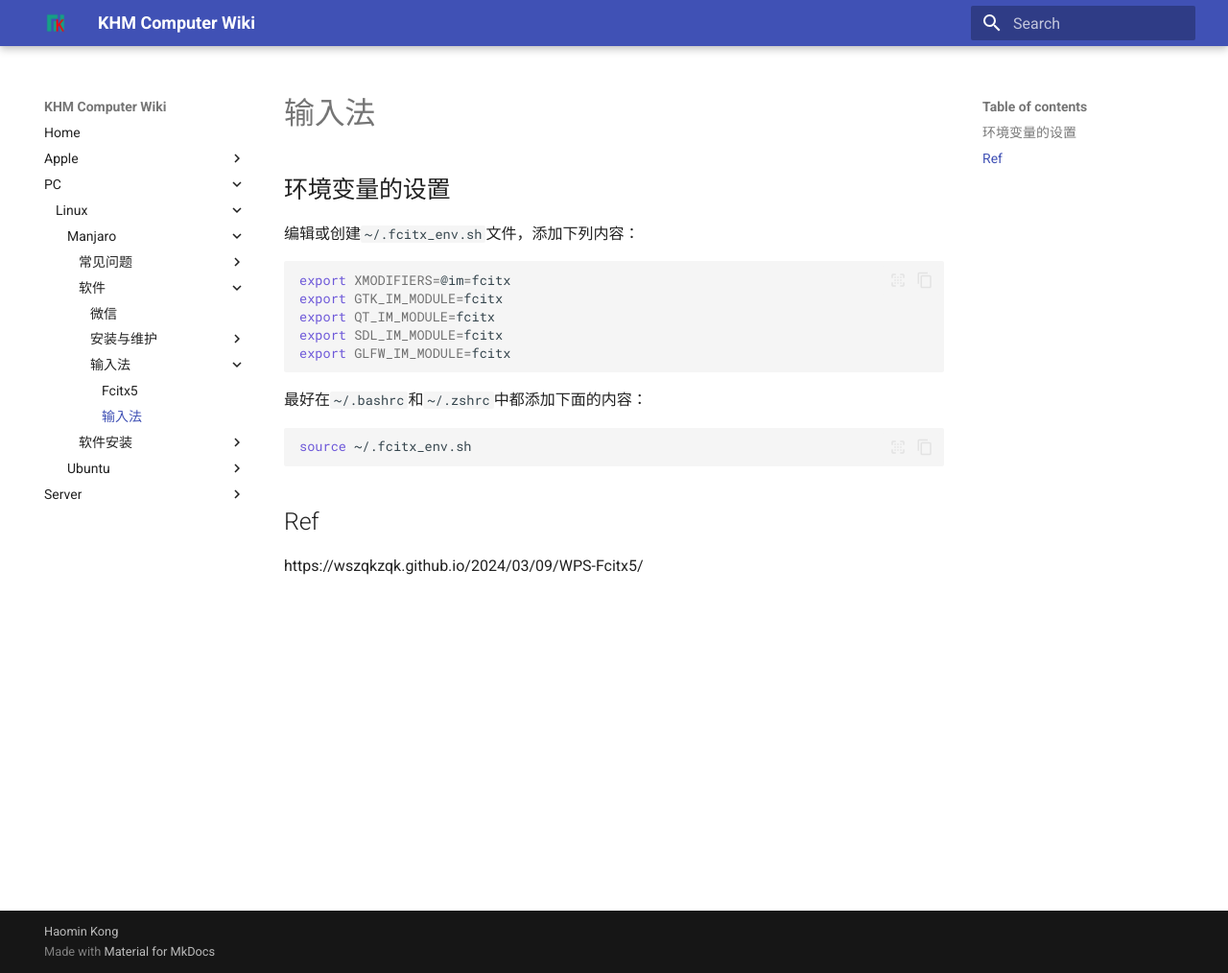
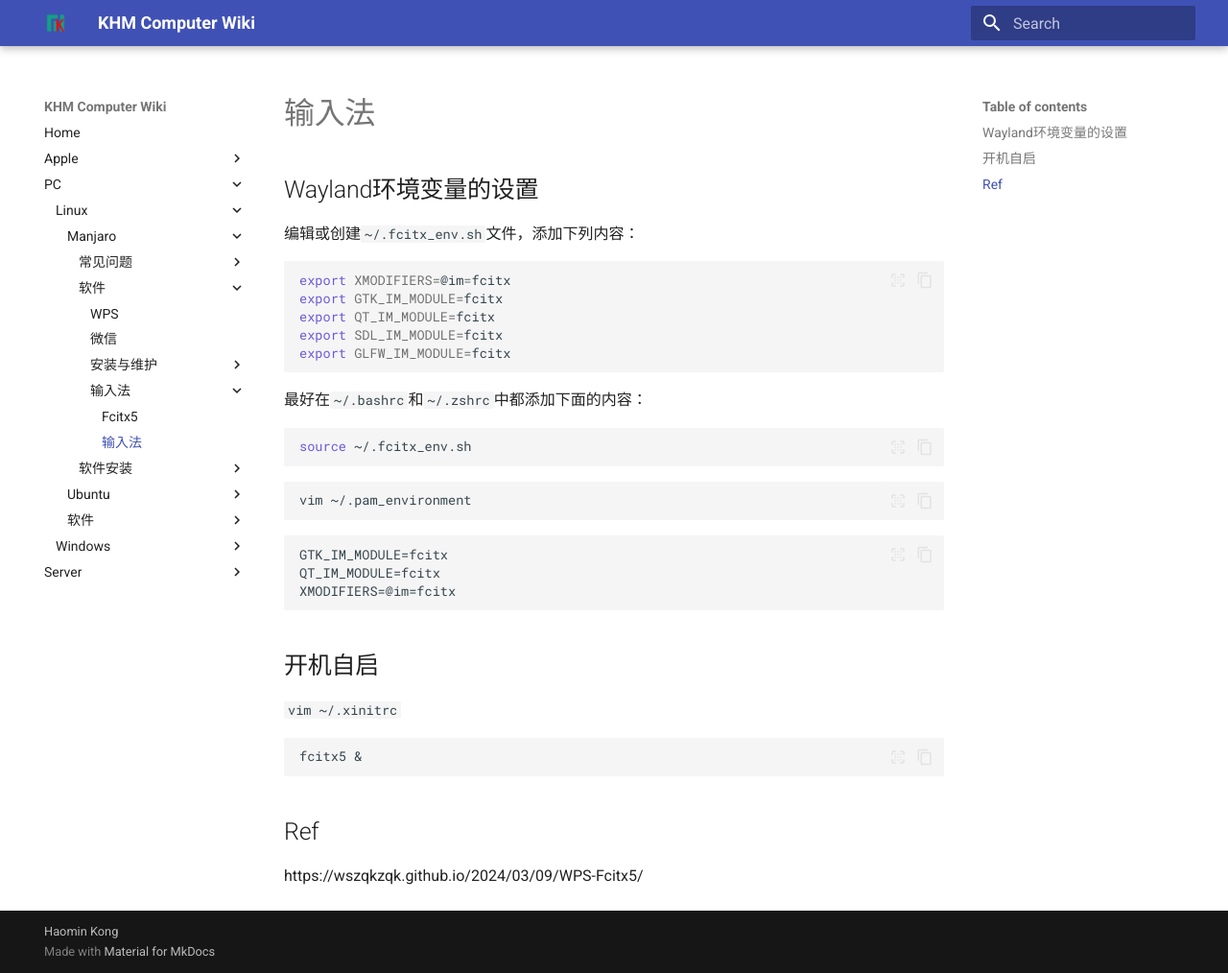
Before and after one commit to a645162/khm-doc-computer, an MkDocs documentation site: the page built from docs/PC/Linux/Manjaro/软件/输入法/输入法.md, in a window 1280 px wide and 1014 px high. Shown: the whole window at 96% size. Built offline with MkDocs 1.6.1 and Material for MkDocs 9.7.7, drawn with Linux system fonts in a browser that asks for light colours.

Commit message:
输入法

````diff
--- a/docs/PC/Linux/Manjaro/软件/输入法/输入法.md
+++ b/docs/PC/Linux/Manjaro/软件/输入法/输入法.md
@@ -1,6 +1,6 @@
 # 输入法
 
-## 环境变量的设置
+## Wayland环境变量的设置
 
 编辑或创建`~/.fcitx_env.sh`文件，添加下列内容：
 
@@ -18,6 +18,24 @@ export GLFW_IM_MODULE=fcitx
 source ~/.fcitx_env.sh
 ```
 
+```bash
+vim ~/.pam_environment
+```
+
+```
+GTK_IM_MODULE=fcitx
+QT_IM_MODULE=fcitx
+XMODIFIERS=@im=fcitx
+```
+
+## 开机自启
+
+`vim ~/.xinitrc`
+
+```
+fcitx5 &
+```
+
 ## Ref
 
 https://wszqkzqk.github.io/2024/03/09/WPS-Fcitx5/
````
Also changed, not shown: docs/PC/Linux/Manjaro/软件/WPS.md (added, +9 -0 lines), docs/PC/Linux/Manjaro/软件/输入法/fcitx5.md (+6 -0 lines), docs/PC/Linux/软件/GPU.md (added, +49 -0 lines), docs/PC/Windows/软件/FreeMind/FreeMind.md (added, +7 -0 lines), 1 other file.
